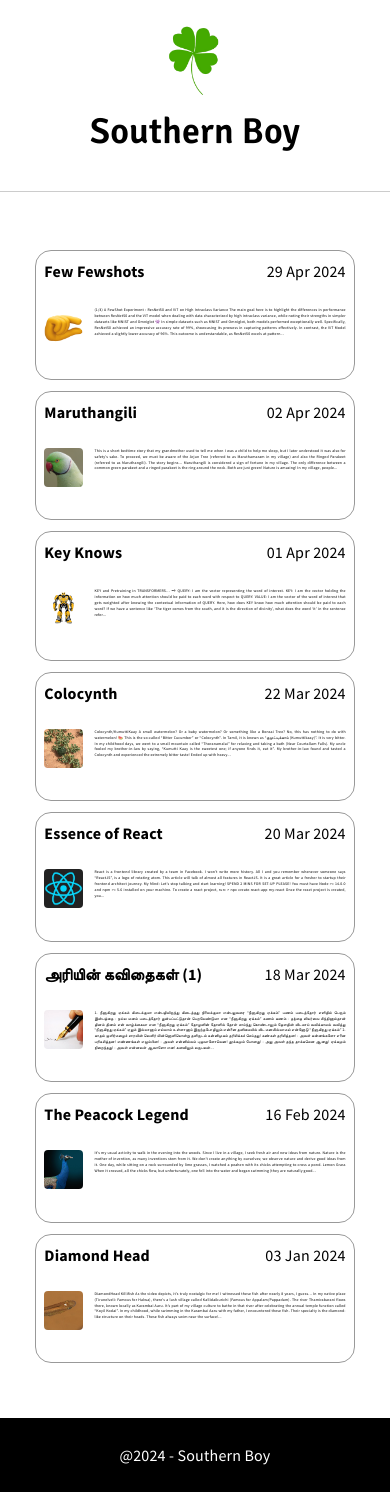
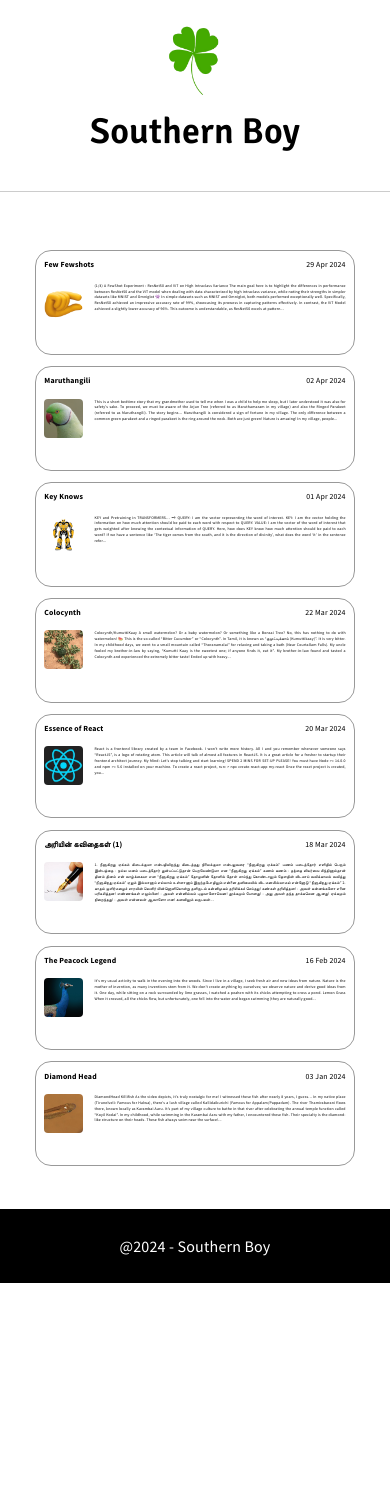
Before and after one commit to arihara-sudhan/blog, a Jekyll site: the page built from index.html, in a window 390 px wide. Built offline with Jekyll 4.4.1, drawn with Linux system fonts in a browser that asks for light colours; the list of posts is cut into pages by our own code; after the commit the page ends 1283 px from its top, so only the background shows below that.

Commit message:
Update typography.scss

```diff
--- a/_sass/typography.scss
+++ b/_sass/typography.scss
@@ -10,8 +10,9 @@
 
 /*- Typography for medium and small screen, based on 16px font-size -*/
 
+@media (max-width: 940px) { //Breakpoint set to 940px
 p, ul, ol {
-	font-size: 1em; /* 16px */
+	font-size: 2vw; /* 16px */
 	line-height: 1.5em; /* 24px/16px */
 	margin-bottom: 1.5em; /* 24px/16px */
 }
@@ -46,6 +47,7 @@
 	p, ul, ol {
 		padding: 1.5em 0; /* 24px/18px */
 	}
+}
 }
 
 /*- Typography for big screen, based on 18px font-size -*/
```
